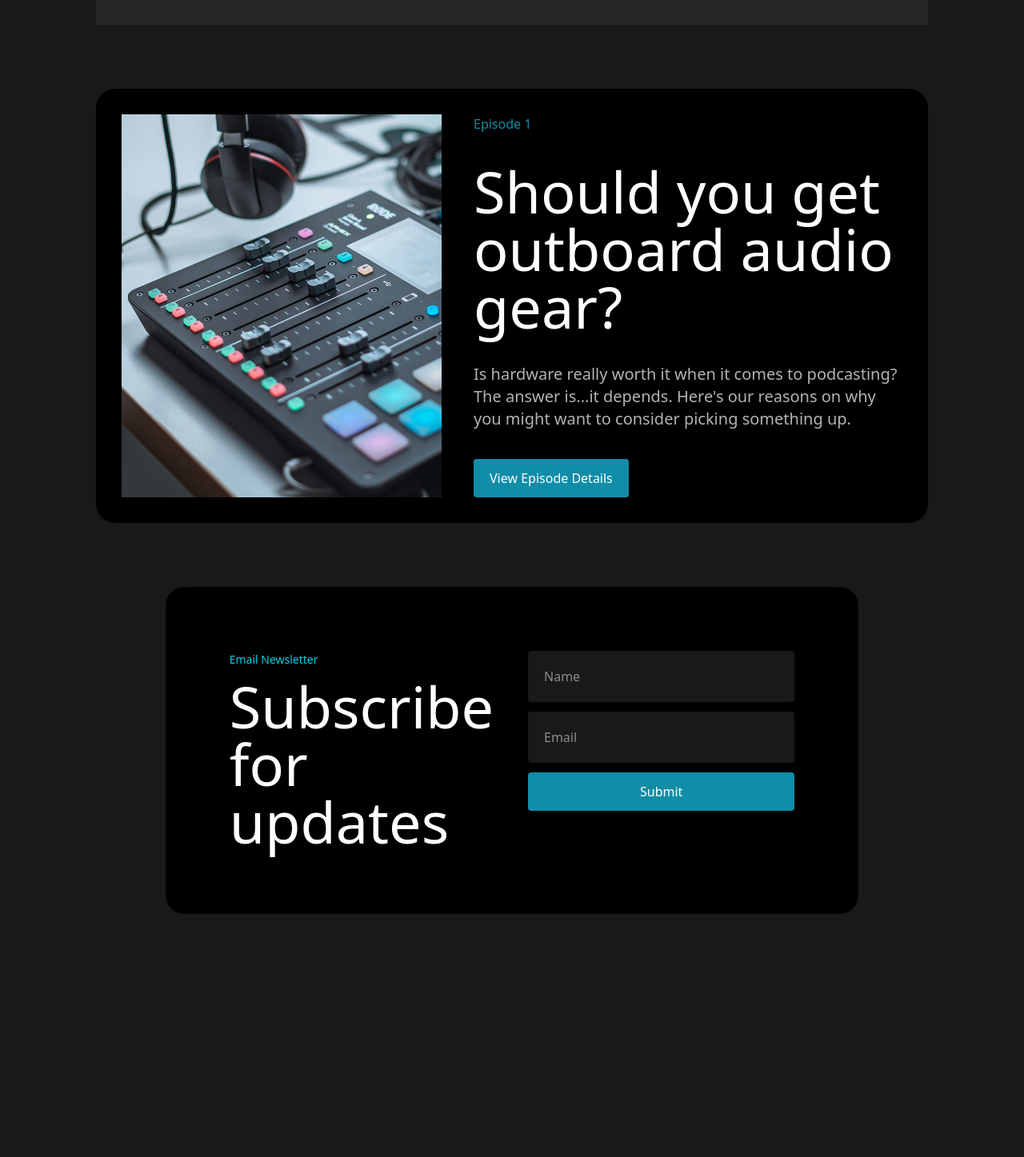
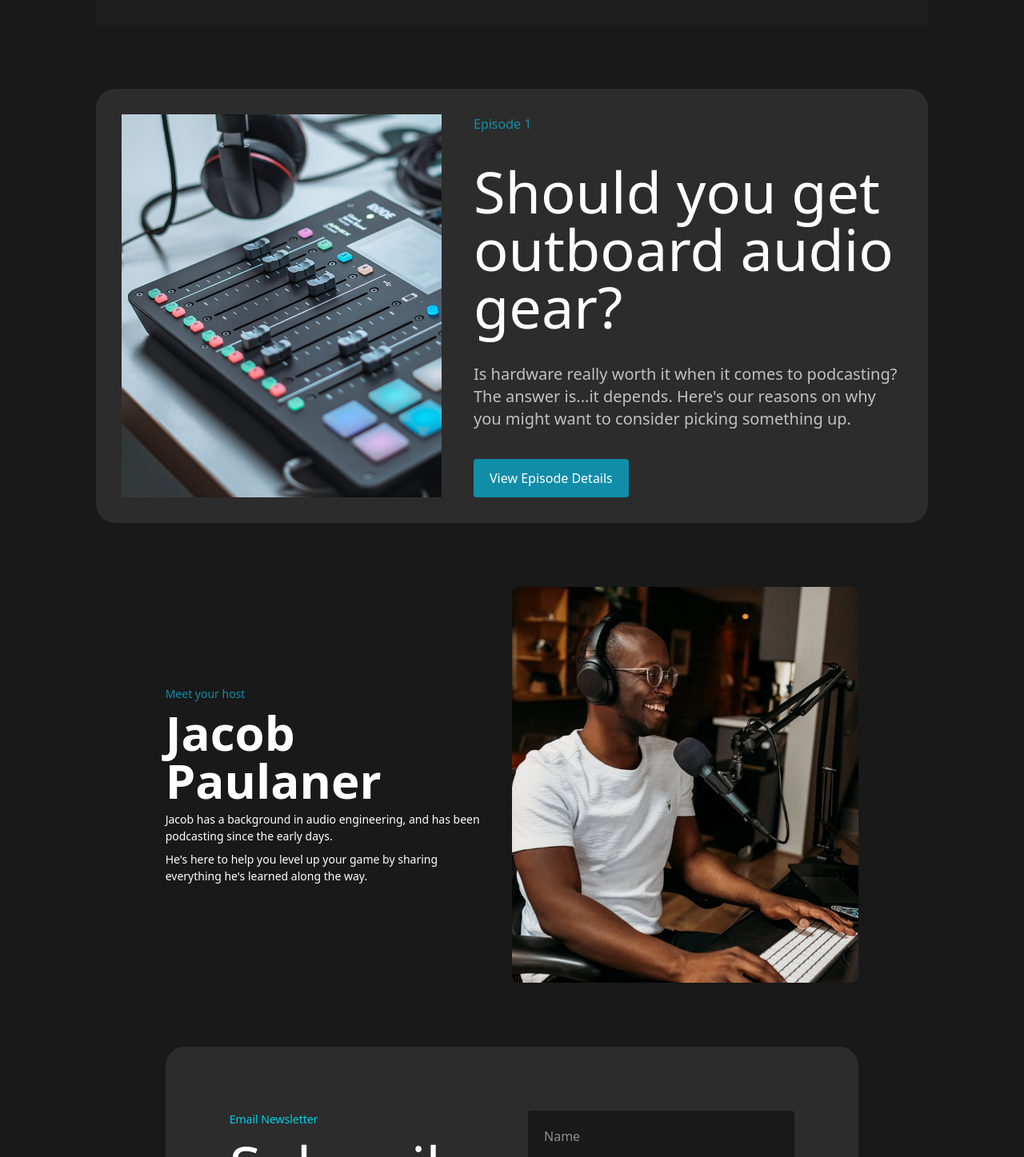
Before and after one commit to yevhenii-kapustian/jestSiteAssignment, a Next.js app: page / in a window 1280 px wide. Shown: the part 1023-2470 px from the top of the page at 80% size. Before the commit the page ends 2246 px from the top, so only its background shows below. Built offline with nearby package versions, Linux system fonts and the light colour scheme.

Commit message:
Created About Section

```diff
--- a/src/app/page.tsx
+++ b/src/app/page.tsx
@@ -1,12 +1,14 @@
 import WelcomeSection from "@/components/WelcomeSection";
 import LatestEpisodeSection from "@/components/LatestEpisodesSection";
 import Form from "@/components/Form";
+import AboutSection from "@/components/AboutSection";
 
 export default function Home() {
   return (
     <>
       <WelcomeSection/>
       <LatestEpisodeSection/>
+      <AboutSection/>
       <Form/>
     </>
   );
--- /dev/null
+++ b/src/components/AboutSection/index.tsx
@@ -0,0 +1,17 @@
+import Image from "next/image"
+
+const AboutSection = () => {
+    return(
+        <section className="w-5/6 my-20 m-auto flex gap-10 text-white max-[759px]:flex-col">
+            <div className="w-1/2 flex flex-col justify-center gap-2 max-[759px]:w-full">
+                <p className="text-[14px] text-[#118DA8]">Meet your host</p>
+                <h5 className="text-6xl font-bold">Jacob Paulaner</h5>
+                <p className="text-[14px]">Jacob has a background in audio engineering, and has been podcasting since the early days.</p>
+                <p className="text-[14px]">He's here to help you level up your game by sharing everything he's learned along the way.</p>
+            </div>
+            <Image className="w-1/2 max-[759px]:w-full" src="/aboutSection/aboutJacob.png" alt="Jacob Paulaner" width={1000} height={1000}/>
+        </section>
+    )
+}
+
+export default AboutSection
--- a/src/components/Form/index.tsx
+++ b/src/components/Form/index.tsx
@@ -20,7 +20,7 @@ const Form = () => {
     }
 
     return(
-        <form className="w-5/6 my-20 m-auto p-20 flex items-between justify-center text-white bg-black rounded-3xl gap-10 max-xl:w-full max-xl:mx-0 max-[769px]:flex-col max-sm:p-10">
+        <form className="w-5/6 my-20 m-auto p-20 flex items-between justify-center text-white bg-[#2C2C2C] rounded-3xl gap-10 max-xl:w-full max-xl:mx-0 max-[769px]:flex-col max-sm:p-10">
             <div className="w-1/2 max-[769px]:w-full max-[769px]:text-center">
                 <p className="text-[14px] text-[#00D1E6]">Email Newsletter</p>
                 <h5 className="mt-3 text-7xl max-xl:text-6xl max-sm:text-5xl">Subscribe for updates</h5>
--- a/src/components/LatestEpisodesSection/EpisodeItems/index.tsx
+++ b/src/components/LatestEpisodesSection/EpisodeItems/index.tsx
@@ -4,7 +4,7 @@ import { buttonStyles } from "@/styles/button"
 
 const EpisodeItems = ({image, episodeNumber, title, description}: EpisodesType) => {
     return(
-        <div className="max-w-350 p-8 flex bg-black rounded-3xl gap-10 max-[759px]:flex-col">
+        <div className="max-w-350 p-8 flex bg-[#2C2C2C] rounded-3xl gap-10 max-[759px]:flex-col">
             <Image data-testid="target-itemImage" className="max-w-100 max-lg:max-w-80 max-[759px]:min-w-full max-[759px]:w-70" src={image} alt={title} width={1000} height={1000}/>
             <div className="flex flex-col justify-between gap-5">
                 <p className="text-[#118DA8] max-sm:text-[14px]">Episode {episodeNumber}</p>
--- a/src/components/LatestEpisodesSection/index.tsx
+++ b/src/components/LatestEpisodesSection/index.tsx
@@ -15,7 +15,7 @@ const LatestEpisodeSection = () => {
 
     return(
         <section className="mt-20 text-white max-sm:mt-15">
-            <div className="mb-20 p-10 flex justify-between items-center gap-5 bg-[#262626] max-md:flex-col max-sm:mb-15">
+            <div className="mb-20 p-10 flex justify-between items-center gap-5 bg-[#1F1F1F] max-md:flex-col max-sm:mb-15">
                 <h2 className="text-6xl text-center">Latest episodes</h2>
                 <button className={buttonStyles} onClick={handleClick}>View all episodes</button>
             </div>
```
Also changed, not shown: public/aboutSection/aboutJacob.png (added), public/particles&effects/effect-one.png (deleted).
